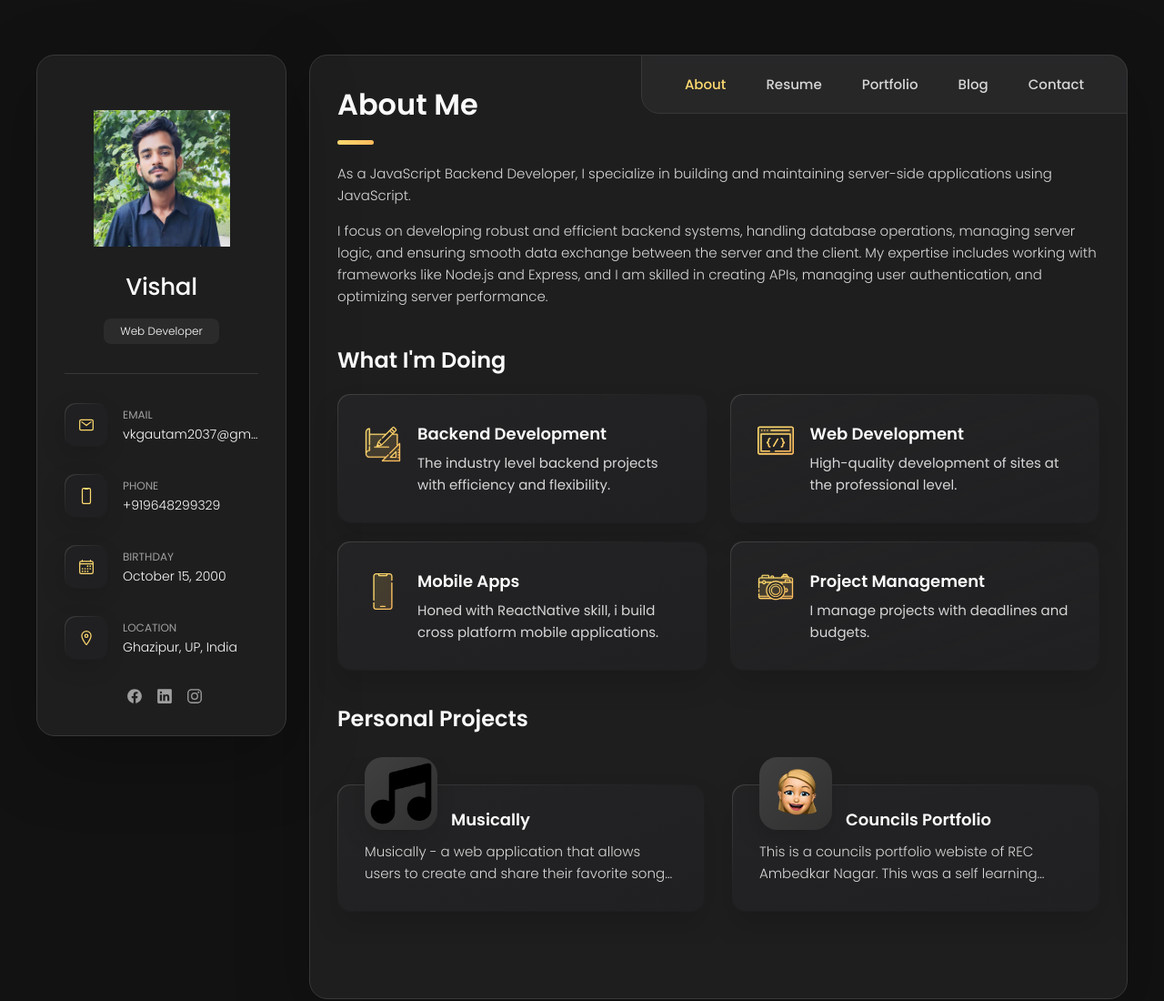
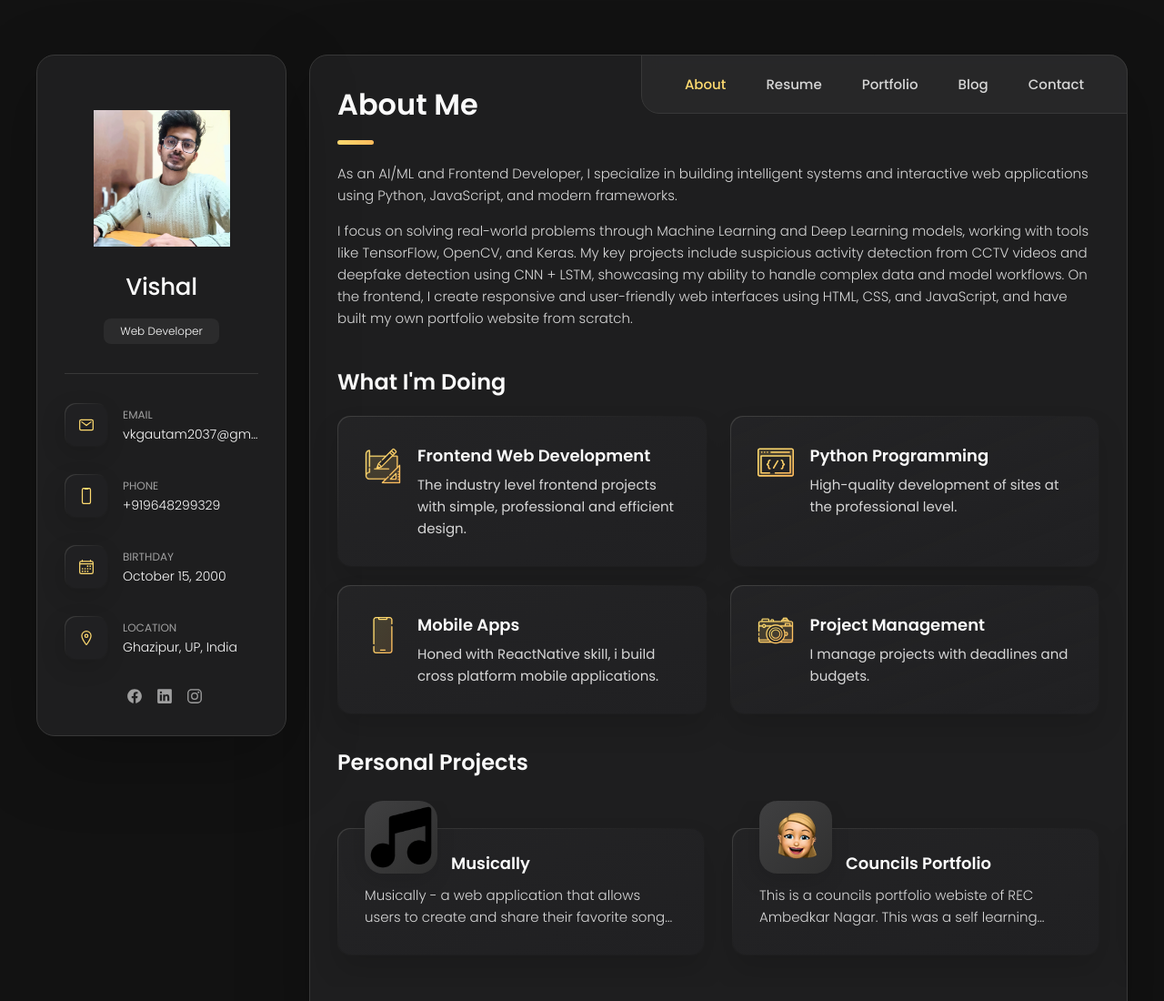
Before and after one commit to vvkgautam9686/MyPortfolio, a plain HTML site: page portfolio-main/index.html in a window 1280 px wide. Shown: the top 1100 px of the page at 91% size. Drawn offline with nearby package versions, Linux system fonts and the light colour scheme.

Commit message:
New icon and some content is changed

```diff
--- a/portfolio-main/assets/css/style.css
+++ b/portfolio-main/assets/css/style.css
@@ -333,7 +333,8 @@ main {
 
 .avatar-box {
   background: var(--bg-gradient-onyx);
-  border-radius: 20px;
+  border-radius: 200px;
+
 }
 
 .info-content .name {
--- a/portfolio-main/index.html
+++ b/portfolio-main/index.html
@@ -5,12 +5,12 @@
   <meta charset="UTF-8">
   <meta http-equiv="X-UA-Compatible" content="IE=edge">
   <meta name="viewport" content="width=device-width, initial-scale=1.0">
-  <title>Adarsh Bhatnagar</title>
+  <title>Vishal</title>
 
   <!--
     - favicon
   -->
-  <link rel="shortcut icon" href="./assets/images/my-pic.jpg" type="image/x-icon">
+  <link rel="shortcut icon" href="./assets/images/logo.png" type="image/x-icon">
 
   <!--
     - custom css link
@@ -41,8 +41,8 @@
 
       <div class="sidebar-info">
 
-        <figure class="avatar-box">
-          <img src="./assets/images/my-pic.jpg" alt="AB" width="80">
+        <figure id="img" class="avatar-box">
+          <img src="./assets/images/vi.webp" alt="AB" width="80" >
         </figure>
 
         <div class="info-content">
@@ -209,15 +209,13 @@
 
         <section class="about-text">
           <p>
-            As a JavaScript Backend Developer, I specialize in building and maintaining server-side applications using
-            JavaScript.
+            As an AI/ML and Frontend Developer, I specialize in building intelligent systems and interactive web applications using Python, JavaScript, and modern frameworks.
           </p>
 
           <p>
-            I focus on developing robust and efficient backend systems, handling database operations,
-            managing server logic, and ensuring smooth data exchange between the server and the client. My expertise
-            includes working with frameworks like Node.js and Express, and I am skilled in creating APIs, managing user
-            authentication, and optimizing server performance.
+
+I focus on solving real-world problems through Machine Learning and Deep Learning models, working with tools like TensorFlow, OpenCV, and Keras. My key projects include suspicious activity detection from CCTV videos and deepfake detection using CNN + LSTM, showcasing my ability to handle complex data and model workflows.
+On the frontend, I create responsive and user-friendly web interfaces using HTML, CSS, and JavaScript, and have built my own portfolio website from scratch.
           </p>
         </section>
 
@@ -240,10 +238,10 @@
               </div>
 
               <div class="service-content-box">
-                <h4 class="h4 service-item-title">Backend Development</h4>
+                <h4 class="h4 service-item-title">Frontend Web Development</h4>
 
                 <p class="service-item-text">
-                  The industry level backend projects with efficiency and flexibility.
+                  The industry level frontend projects with simple, professional and efficient design.
                 </p>
               </div>
 
@@ -256,7 +254,7 @@
               </div>
 
               <div class="service-content-box">
-                <h4 class="h4 service-item-title">Web development</h4>
+                <h4 class="h4 service-item-title">Python Programming</h4>
 
                 <p class="service-item-text">
                   High-quality development of sites at the professional level.
```
Also changed, not shown: portfolio-main/assets/images/BORDER.png (added), portfolio-main/assets/images/icon.jpg (added), portfolio-main/assets/images/iconi.png (added), portfolio-main/assets/images/iconiy.png (added), portfolio-main/assets/images/icono.jpeg (added), portfolio-main/assets/images/logo.png (added), portfolio-main/assets/images/vi.jpg (added), portfolio-main/assets/images/vi.webp (added).
